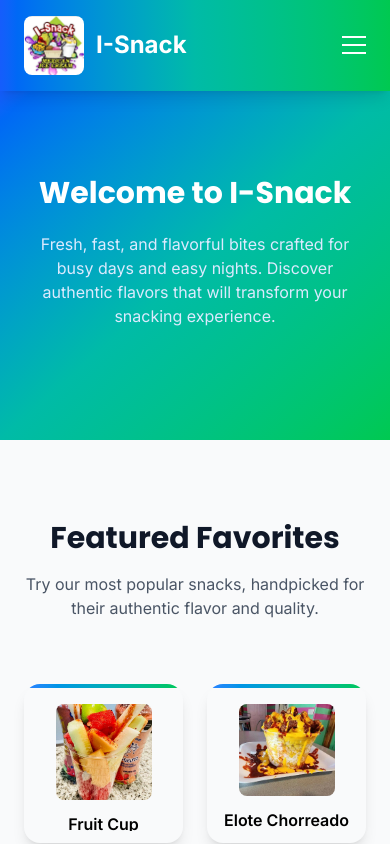
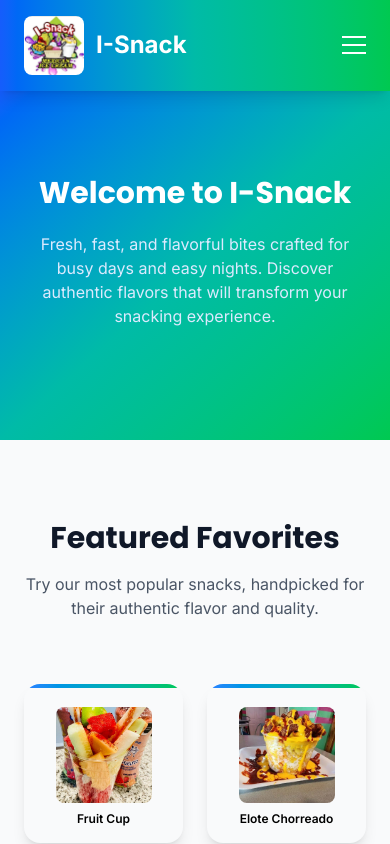
Before and after one commit to Guillermotrejo1/I-Snack, a Next.js app: page / in a window 390 px wide. Shown: the top 844 px of the page. Built offline with nearby package versions, Linux system fonts and the light colour scheme.

Commit message:
fixed the issue with the names of the snacks not showing on mobile

```diff
--- a/app/components/BentoGrid.tsx
+++ b/app/components/BentoGrid.tsx
@@ -40,7 +40,7 @@ const BentoGrid = () => {
         </div>
 
         {/* Featured Grid */}
-        <div className="grid sm:grid-cols-1 grid-cols-2 gap-6 mb-16 md:grid-cols-2  max-w-3xl mx-auto">
+        <div className="grid sm:grid-cols-1 grid-cols-2 gap-6 mb-16 md:grid-cols-2 max-w-3xl mx-auto">
           {featured.map((snack) => (
             <FeaturedBoxes key={snack.id} snack={snack} />
           ))}
--- a/app/components/FeaturedBoxes.tsx
+++ b/app/components/FeaturedBoxes.tsx
@@ -5,15 +5,15 @@ const FeaturedBoxes = ({ snack }: { snack: { id: number; name: string; image: st
   return (
     <div className="bg-gray-50 rounded-2xl aspect-square w-full shadow-lg hover:shadow-2xl transition-shadow overflow-hidden">
       <div className="h-1 w-full bg-linear-to-r from-blue-500 to-green-500" />
-      <div className="p-4 w-full h-full flex flex-col items-center justify-center">
+      <div className="p-2 md:p-4 w-full h-full flex flex-col items-center justify-center">
         <Image
           src={snack.image}
           alt={snack.name}
           width={480}
           height={480}
-          className="w-24 h-24 md:w-60 md:h-60 object-cover rounded-lg mb-3"
+          className="w-24 h-24 md:w-60 md:h-60 object-cover rounded-lg mb-2 md:mb-3"
         />
-        <span className="text-black text-base font-semibold text-center line-clamp-2">{snack.name}</span>
+        <span className="text-black text-xs md:text-base font-semibold text-center line-clamp-2">{snack.name}</span>
       </div>
     </div>
   )
```
